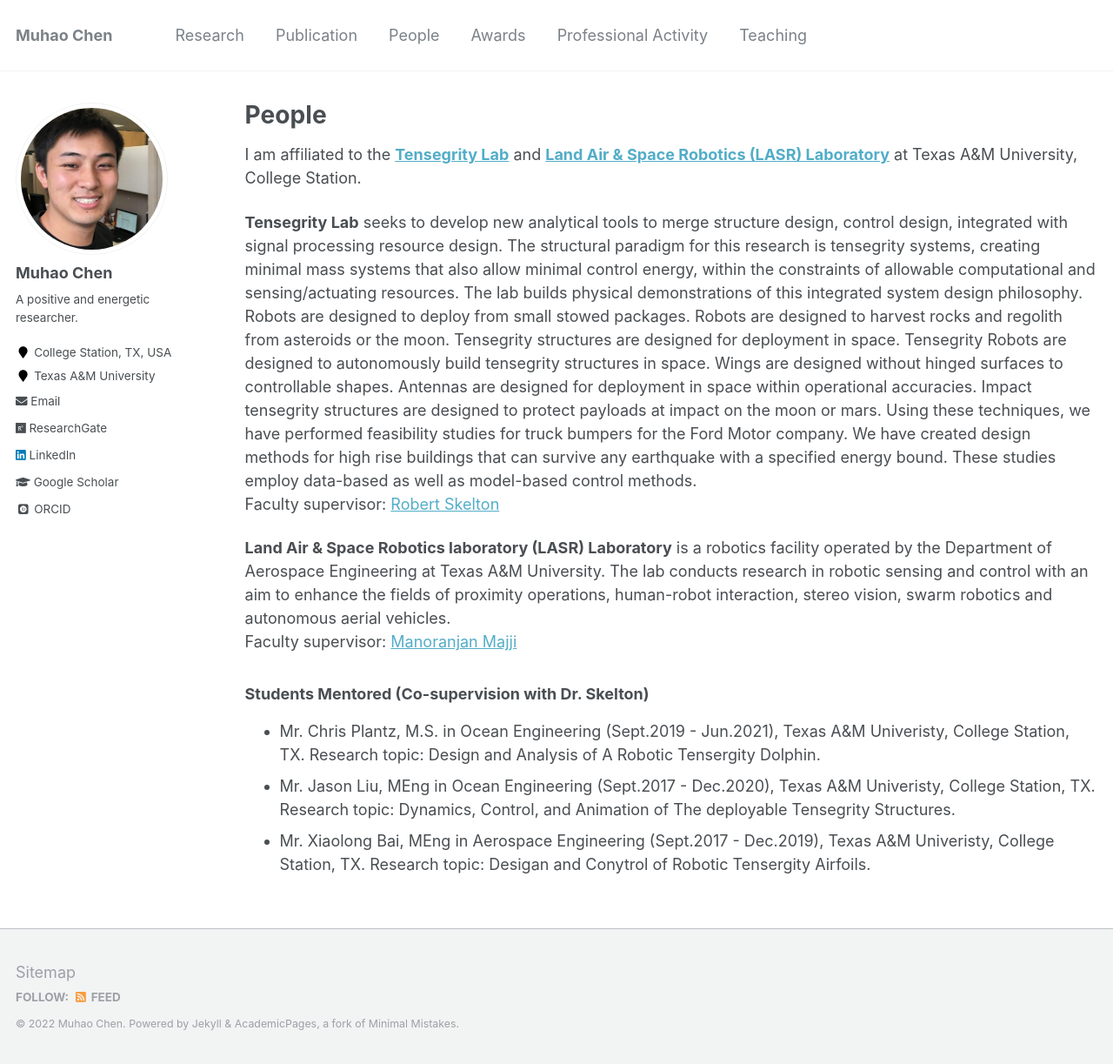
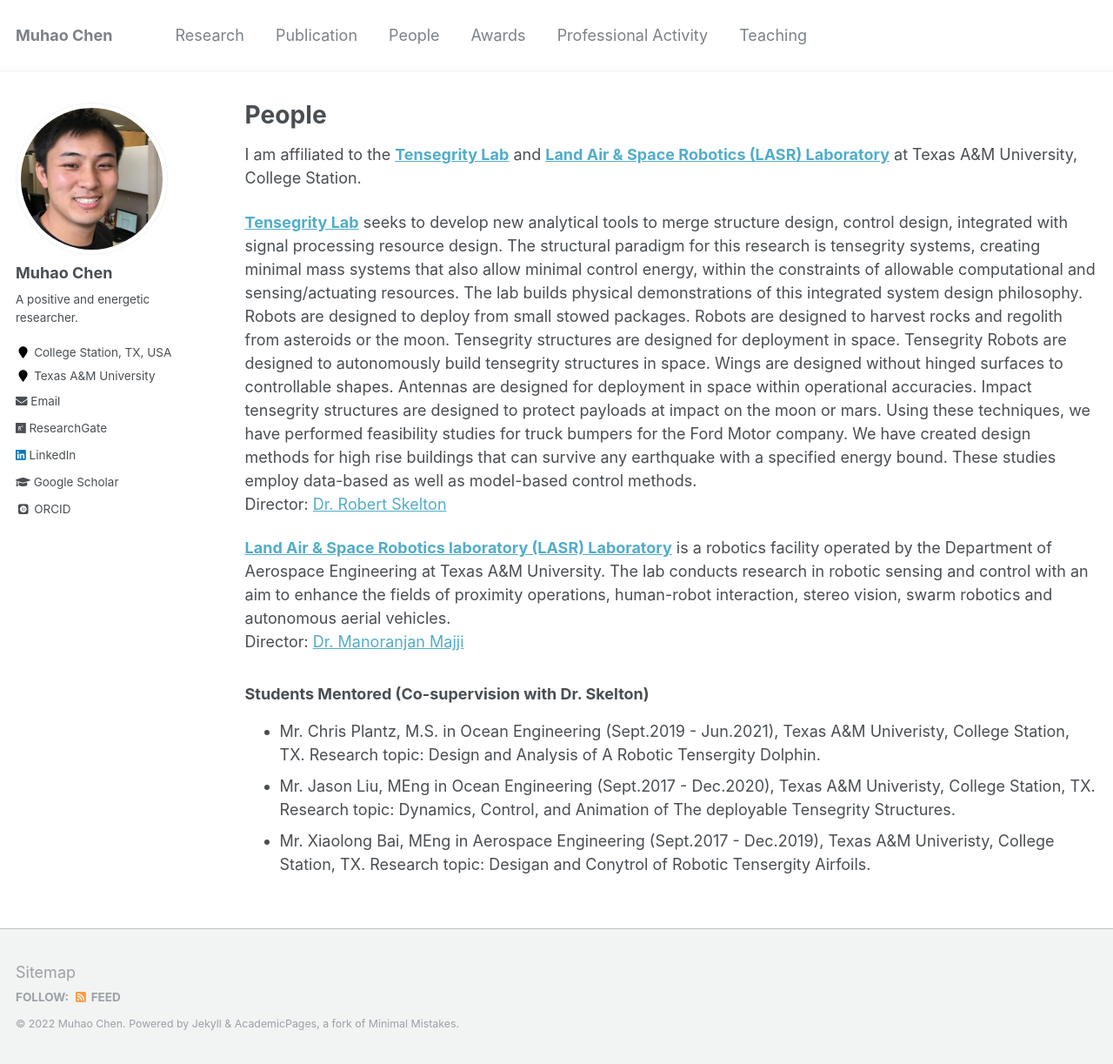
Before and after one commit to Muhao-Chen/muhao-chen.github.io, a Jekyll site: the page built from _pages/people.md, in a window 1280 px wide and 1223 px high. Shown: the whole window at 87% size. Built offline with Jekyll 4.4.1, drawn with Linux system fonts in a browser that asks for light colours; some web fonts are replaced.

Commit message:
Update people.md

```diff
--- a/_pages/people.md
+++ b/_pages/people.md
@@ -8,11 +8,11 @@ toc: true
 
 I am affiliated to the **[Tensegrity Lab](https://engineering.tamu.edu/aerospace/profiles/skelton-robert.html)** and **[Land Air & Space Robotics (LASR) Laboratory](https://lasr.tamu.edu/)** at Texas A&M University, College Station.
 
-**Tensegrity Lab** seeks to develop new analytical tools to merge structure design, control design, integrated with signal processing resource design. The structural paradigm for this research is tensegrity systems, creating minimal mass systems that also allow minimal control energy, within the constraints of allowable computational and sensing/actuating resources. The lab builds physical demonstrations of this integrated system design philosophy. Robots are designed to deploy from small stowed packages. Robots are designed to harvest rocks and regolith from asteroids or the moon. Tensegrity structures are designed for deployment in space. Tensegrity Robots are designed to autonomously build tensegrity structures in space. Wings are designed without hinged surfaces to controllable shapes. Antennas are designed for deployment in space within operational accuracies. Impact tensegrity structures are designed to protect payloads at impact on the moon or mars. Using these techniques, we have performed feasibility studies for truck bumpers for the Ford Motor company. We have created design methods for high rise buildings that can survive any earthquake with a specified energy bound. These studies employ data-based as well as model-based control methods.
-Faculty supervisor: [Robert Skelton](https://bobskelton.github.io/)
+**[Tensegrity Lab](https://engineering.tamu.edu/aerospace/profiles/skelton-robert.html)** seeks to develop new analytical tools to merge structure design, control design, integrated with signal processing resource design. The structural paradigm for this research is tensegrity systems, creating minimal mass systems that also allow minimal control energy, within the constraints of allowable computational and sensing/actuating resources. The lab builds physical demonstrations of this integrated system design philosophy. Robots are designed to deploy from small stowed packages. Robots are designed to harvest rocks and regolith from asteroids or the moon. Tensegrity structures are designed for deployment in space. Tensegrity Robots are designed to autonomously build tensegrity structures in space. Wings are designed without hinged surfaces to controllable shapes. Antennas are designed for deployment in space within operational accuracies. Impact tensegrity structures are designed to protect payloads at impact on the moon or mars. Using these techniques, we have performed feasibility studies for truck bumpers for the Ford Motor company. We have created design methods for high rise buildings that can survive any earthquake with a specified energy bound. These studies employ data-based as well as model-based control methods.
+Director: [Dr. Robert Skelton](https://bobskelton.github.io/)
 
-**Land Air & Space Robotics laboratory (LASR) Laboratory** is a robotics facility operated by the Department of Aerospace Engineering at Texas A&M University. The lab conducts research in robotic sensing and control with an aim to enhance the fields of proximity operations, human-robot interaction, stereo vision, swarm robotics and autonomous aerial vehicles.
-Faculty supervisor: [Manoranjan Majji](https://engineering.tamu.edu/aerospace/profiles/majji-manoranjan.html)
+**[Land Air & Space Robotics laboratory (LASR) Laboratory](https://lasr.tamu.edu/)** is a robotics facility operated by the Department of Aerospace Engineering at Texas A&M University. The lab conducts research in robotic sensing and control with an aim to enhance the fields of proximity operations, human-robot interaction, stereo vision, swarm robotics and autonomous aerial vehicles.
+Director: [Dr. Manoranjan Majji](https://engineering.tamu.edu/aerospace/profiles/majji-manoranjan.html)
 
 ### Students Mentored (Co-supervision with Dr. Skelton)
 * Mr. Chris Plantz, M.S. in Ocean Engineering (Sept.2019 - Jun.2021), Texas A&M Univeristy, College Station, TX. Research topic: Design and Analysis of A Robotic Tensergity Dolphin.
```
